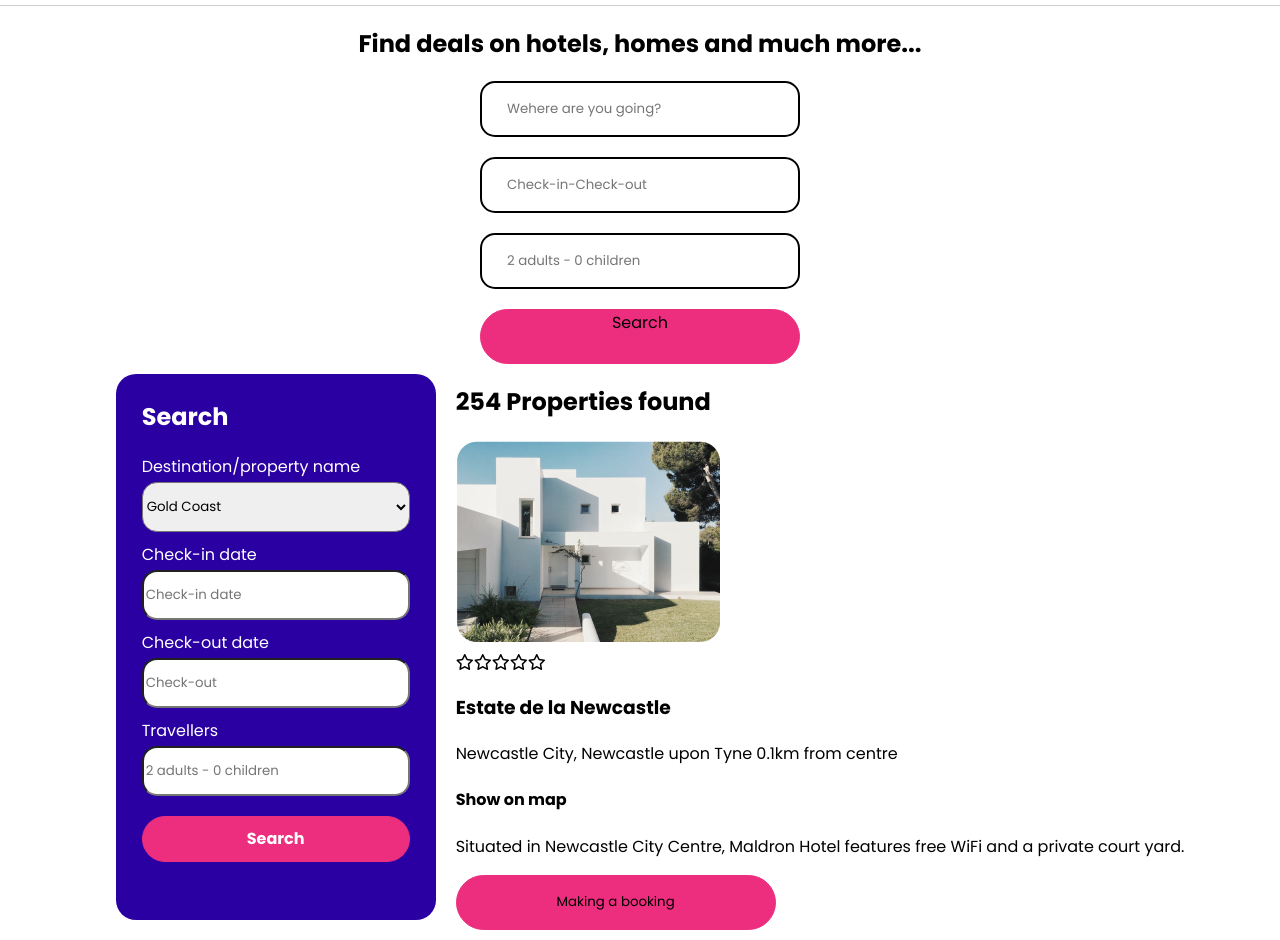
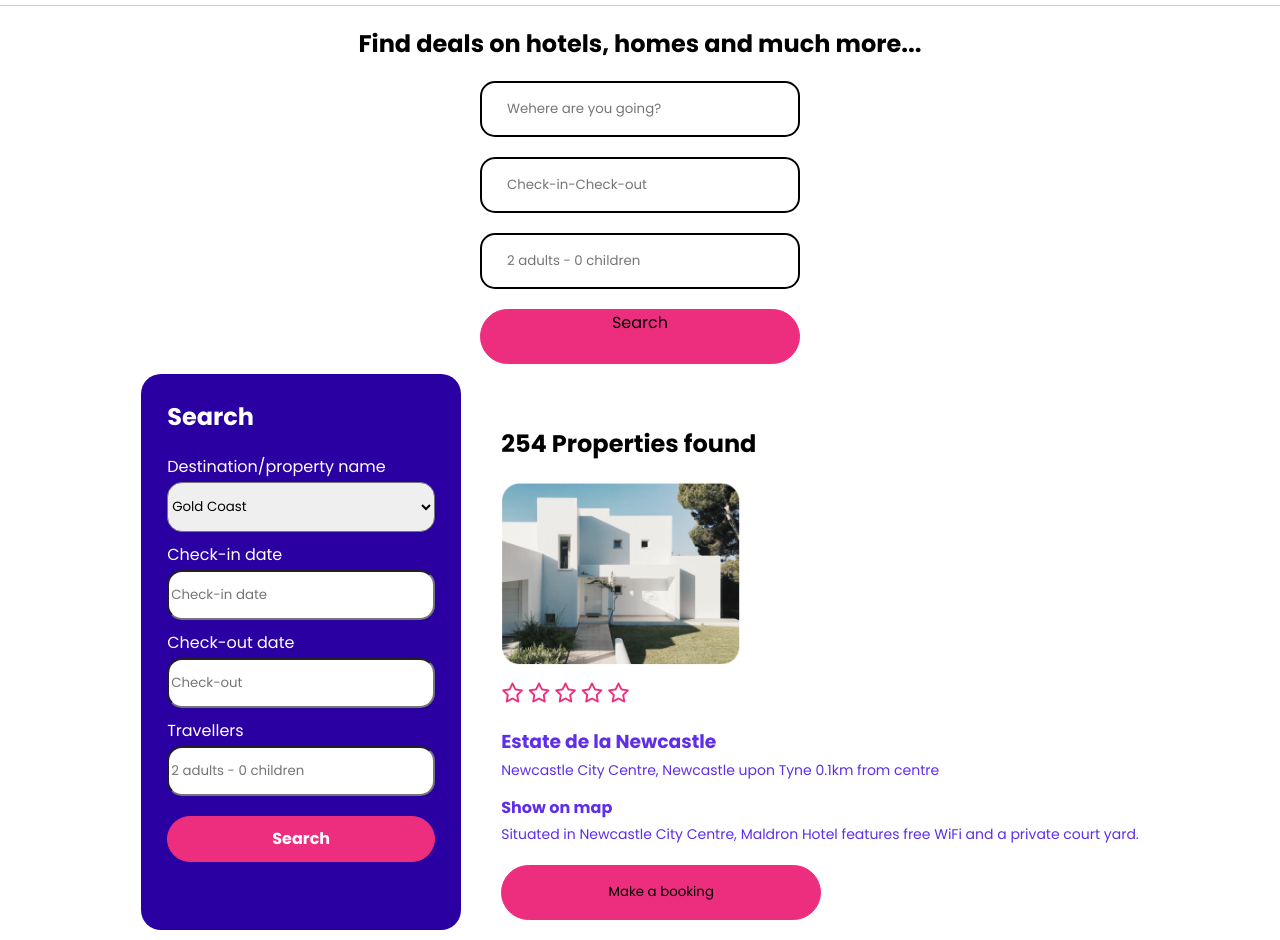
Before and after one commit to Ivangg88/202207-w1chwe-andrea-martinez-ivan-garcia, a website: page index.html in a window 1280 px wide. Shown: the part 96-1036 px from the top of the page. Drawn offline with nearby package versions, Linux system fonts and the light colour scheme; files that its build step writes are made by us from their sources.

Commit message:
card style added

```diff
--- a/index.html
+++ b/index.html
@@ -85,7 +85,7 @@
         <button class="button button--thin">Search</button>
       </form>
     </section>
-    <section class="Properties found">
+    <section class="properties-found">
       <h2>254 Properties found</h2>
       <card>
         <img src="images\img1.PNG" alt="casa de dos pisos blanca con jardin" />
@@ -96,14 +96,14 @@
         </div>
         <div class="description">
           <h3>Estate de la Newcastle</h3>
-          <p>Newcastle City, Newcastle upon Tyne 0.1km from centre</p>
+          <p>Newcastle City Centre, Newcastle upon Tyne 0.1km from centre</p>
           <h4>Show on map</h4>
           <p>
             Situated in Newcastle City Centre, Maldron Hotel features free WiFi
             and a private court yard.
           </p>
         </div>
-        <button class="button button-transparent">Making a booking</button>
+        <button class="button button-transparent">Make a booking</button>
       </card>
     </section>
     </div>
--- /dev/null
+++ b/sass/components/_properties.scss
@@ -0,0 +1,39 @@
+@use "../variables/colors";
+
+.properties-found {
+  margin: 20px;
+
+  h2 {
+    margin-top: 42px;
+    font-size: 24px;
+  }
+
+  img {
+    width: 240px;
+  }
+
+  .punctuation {
+    color: colors.$button-color;
+    margin-top: 10px;
+
+    i {
+      font-size: 20px;
+      margin-right: 4px;
+    }
+  }
+
+  .description {
+    margin: 20px 0;
+    color: #5f2eea;
+  }
+
+  h3,
+  h4 {
+    margin: 14px 0 0 0;
+  }
+
+  p {
+    margin: 4px 0 0 0;
+    font-size: 14px;
+  }
+}
--- a/sass/style.scss
+++ b/sass/style.scss
@@ -3,3 +3,4 @@
 @use "components/button";
 @use "components/find-box";
 @use "components/globals";
+@use "components/properties";
```
